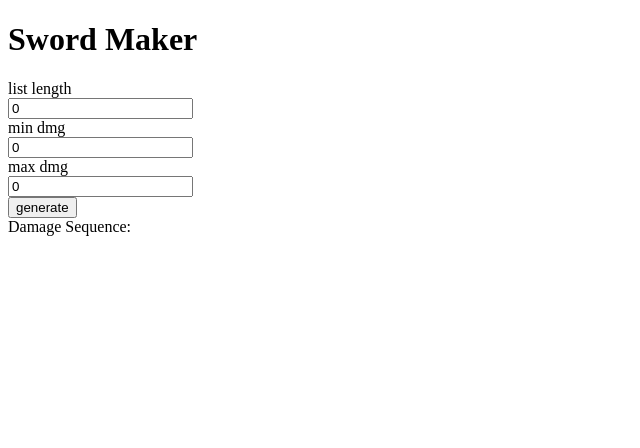
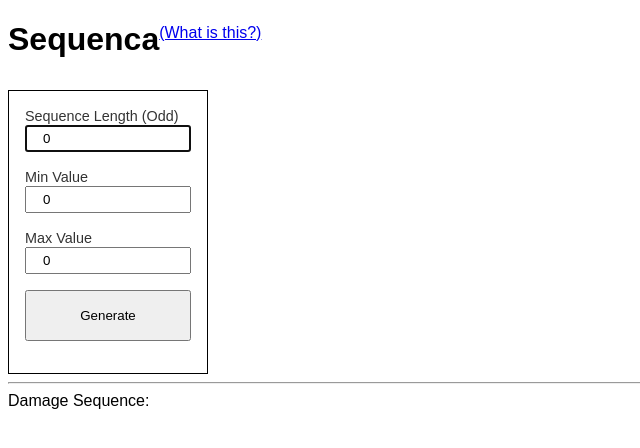
Before and after one commit to farishan/sequenca, a plain HTML site: page index.html in a window 1280 px wide. Shown: the whole page, without its empty margins (0-640 px from the left). Drawn offline with Linux system fonts and the light colour scheme.

Commit message:
Update style

```diff
--- /dev/null
+++ b/core.js
@@ -0,0 +1,23 @@
+// oasbtn = Odd Arithmetic Sequence Between Two Number
+function oasbtn(a, b, l){
+	var a = parseInt(a);
+	var b = parseInt(b);
+	var l = parseInt(l);
+	var r = [];
+	var d = b-((b+a)/2);
+	if(l%2 == 0){
+		r = false;
+	}else{
+		var k = 0;
+		for (var i = 0; i <= l; i++) {
+			if(i%2==1 && i>3){
+				k++;
+			}
+		}
+		var nd = d/(k+1);
+		for (var i = 0; i < l; i++) {
+			r.push((a + nd*i).toFixed(3));
+		}
+	}
+	return r;
+}
--- a/index.html
+++ b/index.html
@@ -2,31 +2,39 @@
 <html lang="en">
 <head>
 	<meta charset="UTF-8">
-	<title>Sword Maker</title>
+	<meta name="viewport" content="width=device-width, initial-scale=1.0">
+	<title>Sequenca</title>
 	<link rel="stylesheet" href="main.css">
 </head>
 <body>
 	<div id="app">
-		<h1>Sword Maker</h1>
+		<div class="header">
+			<h1>Sequenca</h1>
+			<p><a href="https://github.com/farishan/sequenca" target="_blank">(What is this?)</a></p>
+		</div>
 
+		<form @submit="generate" class="form">
 			<div>
-			<label>list length</label><br>
-			<input type="num" v-model="listLength">
+				<label for="length">Sequence Length (Odd)</label><br>
+				<input autofocus type="num" v-model="listLength" id="length" required>
 			</div>
 
 			<div>
-			<label>min dmg</label><br>
-			<input type="num" v-model="min">
+				<label for="min">Min Value</label><br>
+				<input type="num" v-model="min" id="min" min="1" required>
 			</div>
 
 			<div>
-			<label>max dmg</label><br>
-			<input type="num" v-model="max">
+				<label>Max Value</label><br>
+				<input type="num" v-model="max" min="3" required>
 			</div>
 
 			<div>
-			<button @click="generate">generate</button>
+				<button>Generate</button>
 			</div>
+		</form>
+
+		<hr>
 
 		<div>
 			Damage Sequence:
@@ -37,7 +45,8 @@
 			</table>
 		</div>
 	</div>
-	<script src="vue.js"></script>
+	<script src="vue.min.js"></script>
+	<script src="core.js"></script>
 	<script src="main.js"></script>
 </body>
 </html>
--- a/main.css
+++ b/main.css
@@ -3,3 +3,43 @@
 	-moz-box-sizing: border-box;
 	box-sizing: border-box;
 }
+
+html {
+	font-family: sans-serif;
+}
+
+.header {
+	display: flex;
+	align-items: flex-end;
+	margin-bottom: 2rem;
+}
+
+.header h1 {
+	margin: 0;
+}
+
+.form {
+	max-width: 200px;
+	border: 1px solid;
+	padding: 1rem;
+}
+
+.form div {
+	margin-bottom: 1rem;
+}
+
+.form label {
+	color: #333;
+	margin-bottom: 0.25rem;
+	font-size: 0.9em;
+}
+
+.form input,
+.form button {
+	width: 100%;
+	padding: 0.25rem 1rem;
+}
+
+.form button {
+	padding: 1rem 2rem;
+}
--- a/main.js
+++ b/main.js
@@ -8,11 +8,10 @@ var app = new Vue({
 			list: []
 		}
 	},
-	mounted(){
+	methods: {
+		generate(e){
+			e.preventDefault()
 
-	},
-	methods: {
-		generate(){
 			if(this.listLength<100){
 				if(this.listLength%2==0){
 					this.listLength++;
@@ -23,27 +22,3 @@ var app = new Vue({
 		}
 	}
 });
-
-// oasbtn = Odd Arithmetic Sequence Between Two Number
-function oasbtn(a, b, l){
-	var a = parseInt(a);
-	var b = parseInt(b);
-	var l = parseInt(l);
-	var r = [];
-	var d = b-((b+a)/2);
-	if(l%2 == 0){
-		r = false;
-	}else{
-		var k = 0;
-		for (var i = 0; i <= l; i++) {
-			if(i%2==1 && i>3){
-				k++;
-			}
-		}
-		var nd = d/(k+1);
-		for (var i = 0; i < l; i++) {
-			r.push(a + nd*i);
-		}
-	}
-	return r;
-}
```
Lines whose indentation alone changed are shown as unchanged.
